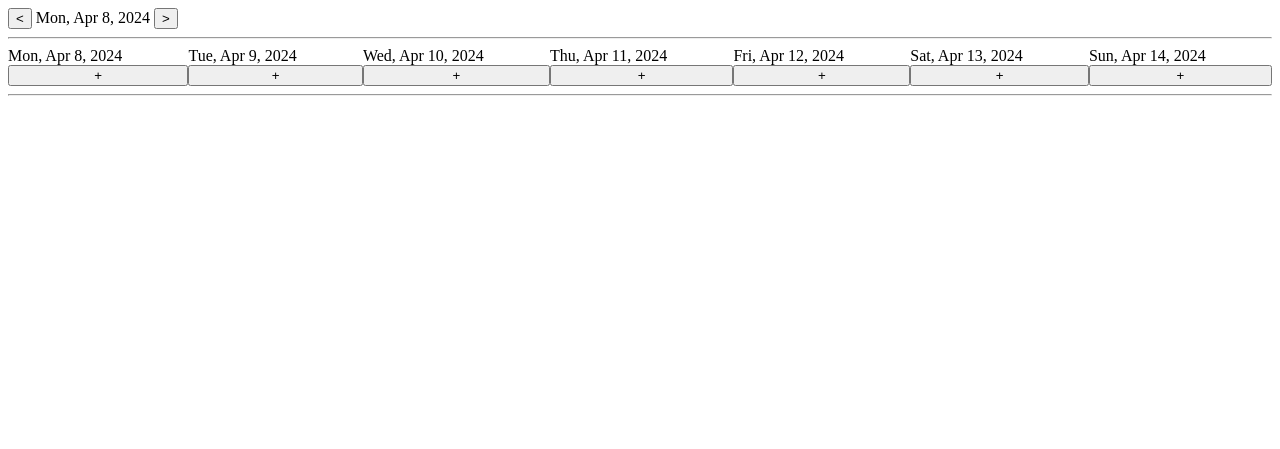
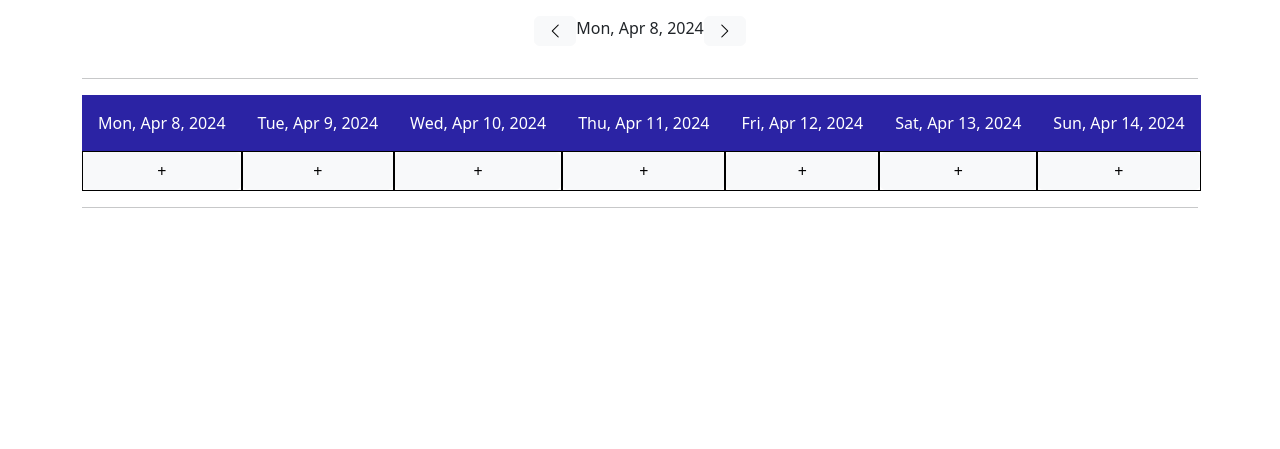
Before and after one commit to Clock-In/Clock-In, a Django app: page /timetable/create/ in a window 1280 px wide. Shown: the top 449 px of the page. Run offline with Django 5.2, Linux system fonts and the light colour scheme; the visitor is signed in with stand-in values (Sample User, id 1); data that the repository does not hold is empty; parts of the project's set-up code (start-up, migrations or seed data) failed here and were passed over.

Commit message:
Fix shift editing and style timetable creation

```diff
--- a/app/base/forms.py
+++ b/app/base/forms.py
@@ -99,7 +99,7 @@
 class ShiftEditForm(forms.ModelForm):
     class Meta:
         model = Shift
-        fields = ['start_at', 'end_at', 'assigned_to']
+        fields = ('start_at', 'end_at', 'assigned_to')
         # You can customize the fields as needed
 
     def __init__(self, *args, **kwargs):
--- a/app/base/views.py
+++ b/app/base/views.py
@@ -340,14 +340,16 @@
 
 
 @login_required
+@manager_only
 def delete_shift(request, pk):
     shift = get_object_or_404(models.Shift, pk=pk)
     if request.method == 'POST':
         shift.delete()
-        return redirect('time_table_page')  # Redirect to the timetable page after deletion
+        return redirect('/timetable/create')  # Redirect to the timetable page after deletion
     return render(request, 'shift/delete.html', {'shift': shift})
 
 @login_required
+@manager_only
 def edit_shift(request, pk):
     shift = get_object_or_404(models.Shift, pk=pk)
     form = ShiftCreationForm(instance=shift)
@@ -355,5 +357,5 @@
         form = ShiftCreationForm(request.POST, instance=shift)
         if form.is_valid():
             form.save()
-            return redirect('time_table_page')  # Redirect to the timetable page after editing
-    return render(request, 'shift/edit.html', {'form': form, 'shift': shift})
+            return redirect('/timetable/create')  # Redirect to the timetable page after editing
+    return render(request, 'admin/edit_shift.html', {'form': form, 'shift': shift})
--- a/app/clockIn/settings.py
+++ b/app/clockIn/settings.py
@@ -150,7 +150,7 @@
 
 USE_I18N = True
 
-USE_TZ = True
+USE_TZ = False
 
 
 # Static files (CSS, JavaScript, Images)
--- a/app/templates/admin/create_shift.html
+++ b/app/templates/admin/create_shift.html
@@ -2,21 +2,61 @@
     {% block extrahead %}
     {{ form.media }}
     {% endblock %}
+    <link href="https://cdn.jsdelivr.net/npm/bootstrap@5.3.3/dist/css/bootstrap.min.css" rel="stylesheet"
+        integrity="sha384-QWTKZyjpPEjISv5WaRU9OFeRpok6YctnYmDr5pNlyT2bRjXh0JMhjY6hW+ALEwIH" crossorigin="anonymous">
+    <link rel="stylesheet" href="https://cdn.jsdelivr.net/npm/bootstrap-icons@1.11.3/font/bootstrap-icons.min.css">
     <style>
+        .container {
+            display: flex;
+            justify-content: center;
+            flex-direction: column;
+        }
+
+        .week-selector {
+            display: flex;
+            justify-content: center;
+            margin: 1rem;
+        }
+
         .timetable-container {
             display: grid;
             grid-template-columns: repeat(7, auto);
             grid-template-rows: repeat(auto-fill, auto);
-
+            width: max-content;
         }
 
         .day-column {
             display: flex;
             flex-direction: column;
+            border: 1px solid black;
         }
 
+        .create-btn-e {
+            border: none;
+            border-radius: .2rem;
+            /*
+            color: white;
+            background-color: #2b23a4;
+            font-size: x-large;
+            */
+        }
+
+        .day-label {
+            color: white;
+            background-color: #2b23a4;
+            text-align: center;
+            padding: 1rem;
+        }
+
+        .shift-listing:hover {
+            cursor: pointer;
+        }
         .shift-listing {
-            border: .1rem solid black;
+            border: .1rem solid #ddd;
+            border-radius: .3rem;
+            margin: .2rem;
+            background-color: lightgrey;
+            padding: 1rem;
         }
 
         #create-form {
@@ -87,13 +127,20 @@
             query.set('week_start', Math.floor(baseDate.getTime() / 1000));
             window.location.search = query.toString();
         }
+        function editShift(shift) {
+
+        }
     </script>
 </head>
 
+<div class="container">
+
     <div class="week-selector">
-    <button id="week-back" onclick="changeWeek(-1)">&lt</button>
+        <button id="week-back" class="btn btn-light" onclick="changeWeek(-1)"><span
+                class="bi bi-chevron-left"></span></button>
         <span id="start_date"></span>
-    <button id="week-forward" onclick="changeWeek(1)">&gt</button>
+        <button class="btn btn-light" id="week-forward" onclick="changeWeek(1)"><span
+                class="bi bi-chevron-right"></span></button>
     </div>
     <hr>
     <div class="timetable-container">
@@ -102,8 +149,9 @@
         {% endfor %}
         {% for day in shifts %}
         <div class="day-column">
+            <button class="create-btn btn btn-light">+</button>
             {% for shift in day %}
-        <span class="shift-listing">{{shift.assigned_to}}
+            <span class="shift-listing" onclick="window.location.href = '/shift/{{shift.id}}/edit' ">{{shift.assigned_to}}
                 <script>
                     document.write(
                         new Date('{{shift.start_at.isoformat}}').toLocaleTimeString(
@@ -121,7 +169,6 @@
                 </script>
             </span>
             {% endfor %}
-        <button class="create-btn">+</button>
         </div>
         {% endfor %}
     </div>
@@ -130,5 +177,7 @@
     <form class="form" method="POST" id="create-form">
         {% csrf_token %}
         {{ form }}
-    <input type="submit" value="Create">
+        <input type="submit" value="Create" class="btn btn-dark">
+</div>
+
 </form>
```
Also changed, not shown: app/base/models.py (+11 -7 lines), app/templates/admin/edit_shift.html (renamed from app/templates/user/edit_shifts.html, +22 -3 lines). Lines whose indentation alone changed are shown as unchanged.
